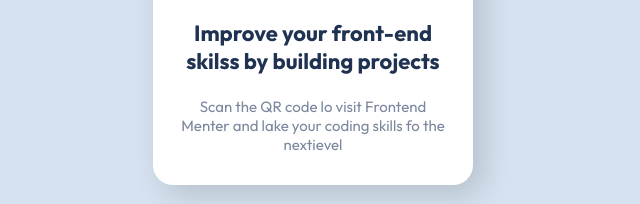
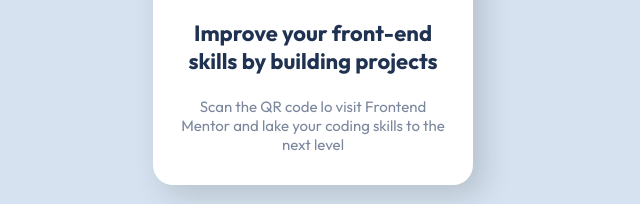
Before and after one commit to Raul-Castro/frontend-mentor-challenges, a plain HTML site: page qr-code-component/index.html in a window 1280 px wide. Shown: the part 419-623 px from the top of the page, 327-967 px from the left. Drawn offline with Linux system fonts and the light colour scheme; a web font is replaced by a local one.

Commit message:
qr-code-component fixed mispelling

```diff
--- a/qr-code-component/index.html
+++ b/qr-code-component/index.html
@@ -26,13 +26,13 @@
       </div>
       <div class="card__caption">
         <div class="caption__title">
-          <h1>Improve your front-end skilss by building projects</h1>
+          <h1>Improve your front-end skills by building projects</h1>
         </div>
         <div class="caption__text">
           <p>
             Scan the QR code lo visit Frontend
-            Menter and lake your coding skills fo
-            the nextievel
+            Mentor and lake your coding skills to
+            the next level
           </p>
         </div>
       </div>
```
Also changed, not shown: qr-code-component/design/Screenshot-desktop-QR-code-component .png (deleted), qr-code-component/design/Screenshot-mobile-QR-code-component .png (deleted), 1 other file.
